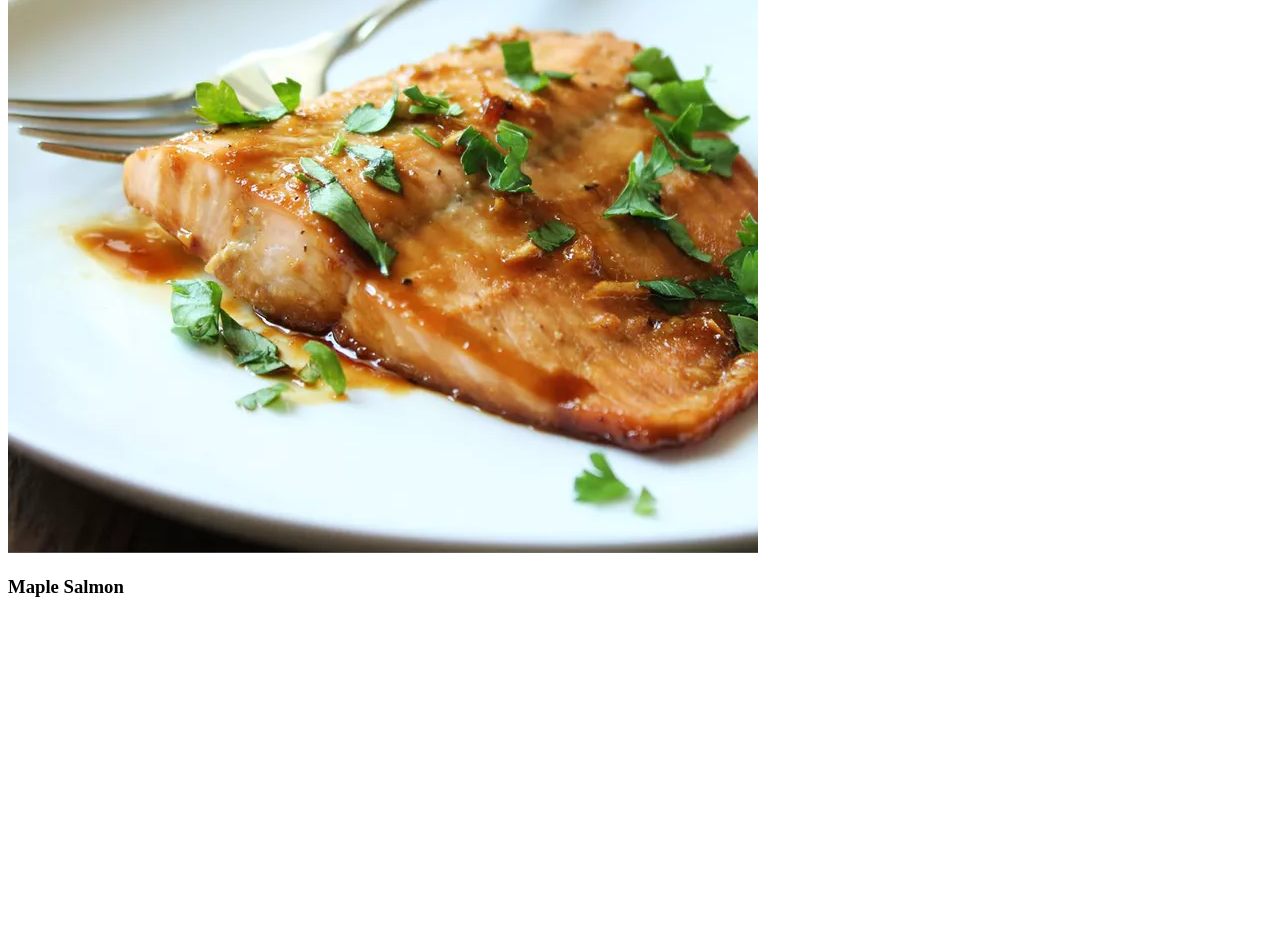
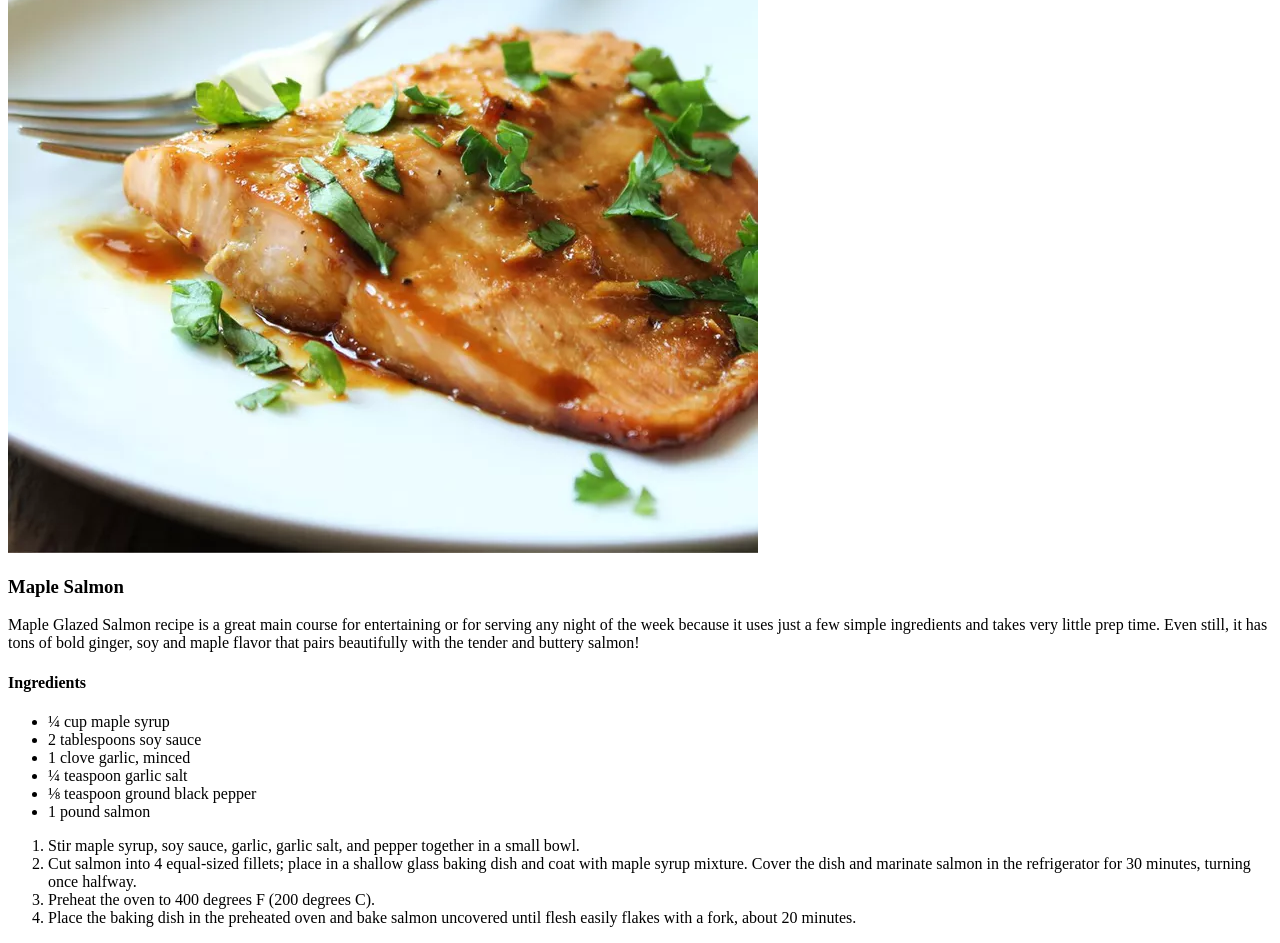
Before and after one commit to odudu-usoro/odin-recipes, a plain HTML site: page recipes/salmon.html in a window 1280 px wide. Shown: the part 277-1220 px from the top of the page. Before the commit the page ends 893 px from the top, so only its background shows below. Drawn offline with Linux system fonts and the light colour scheme.

```diff
--- a/recipes/salmon.html
+++ b/recipes/salmon.html
@@ -12,8 +12,29 @@
     <h3>Maple Salmon</h3>
 
     <p>
+        Maple Glazed Salmon recipe is a great main course for entertaining or for serving any night of the week because it uses just a few simple ingredients and takes very little prep time.
+        Even still, it has tons of bold ginger, soy and maple flavor that pairs beautifully with the tender and buttery salmon!
+    </p>
 
-    </p>
+    <h4>Ingredients</h4>
+
+    <ul>
+        <li>¼ cup maple syrup</li>
+        <li>2 tablespoons soy sauce</li>
+        <li>1 clove garlic, minced</li>
+        <li>¼ teaspoon garlic salt</li>
+        <li>⅛ teaspoon ground black pepper</li>
+        <li>1 pound salmon</li>
+    </ul>
+
+    <ol>
+        <li>Stir maple syrup, soy sauce, garlic, garlic salt, and pepper together in a small bowl.</li>
+        <li>Cut salmon into 4 equal-sized fillets; place in a shallow glass baking dish and coat with maple syrup mixture.
+            Cover the dish and marinate salmon in the refrigerator for 30 minutes, turning once halfway.
+        </li>
+        <li>Preheat the oven to 400 degrees F (200 degrees C).</li>
+        <li>Place the baking dish in the preheated oven and bake salmon uncovered until flesh easily flakes with a fork, about 20 minutes.</li>
+    </ol>
 
 </body>
 </html>
```
Also changed, not shown: index.html (+7 -2 lines).
